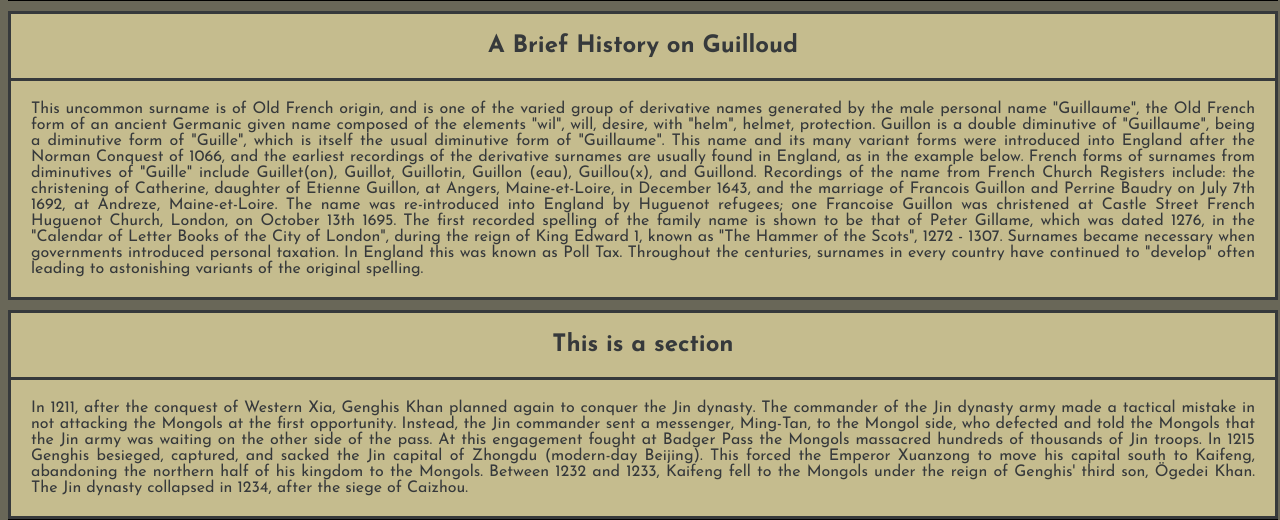
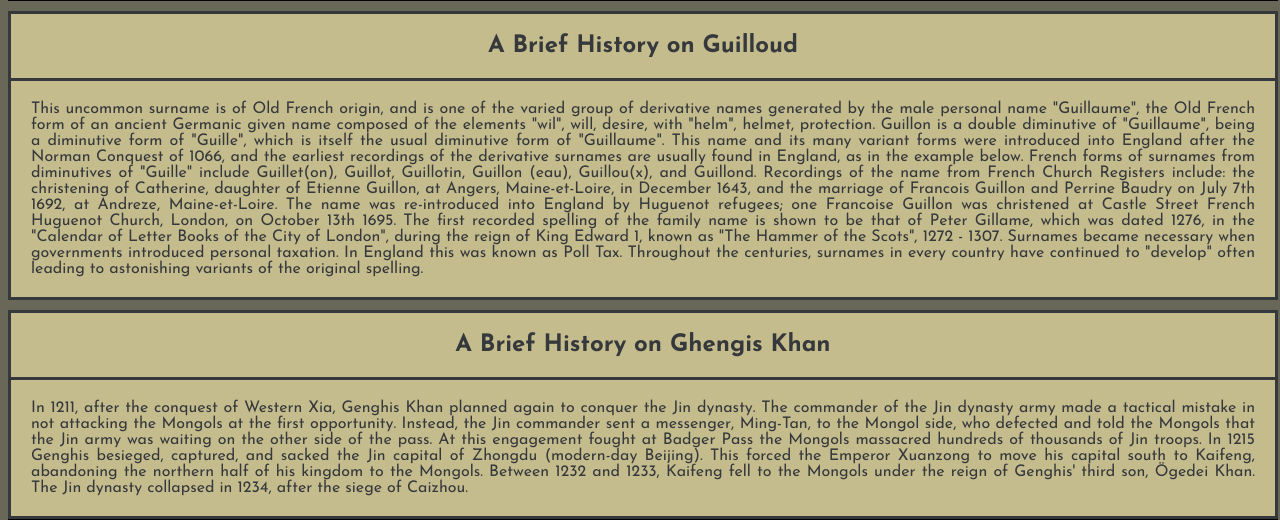
Before and after one commit to BlakeGuilloud/Bio, a plain HTML site: page history.html in a window 1280 px wide. Shown: the part 76-596 px from the top of the page. Drawn offline with Linux system fonts and the light colour scheme; a web font is replaced by a local one.

Commit message:
fourth commit

```diff
--- a/history.html
+++ b/history.html
@@ -26,7 +26,7 @@
   </section>
 
   <section class = "historySection">
-    <h1>This is a section</h1>
+    <h1>A Brief History on Ghengis Khan</h1>
     <p>In 1211, after the conquest of Western Xia, Genghis Khan planned again to conquer the Jin dynasty. The commander of the Jin dynasty army made a tactical mistake in not attacking the Mongols at the first opportunity. Instead, the Jin commander sent a messenger, Ming-Tan, to the Mongol side, who defected and told the Mongols that the Jin army was waiting on the other side of the pass. At this engagement fought at Badger Pass the Mongols massacred hundreds of thousands of Jin troops. In 1215 Genghis besieged, captured, and sacked the Jin capital of Zhongdu (modern-day Beijing). This forced the Emperor Xuanzong to move his capital south to Kaifeng, abandoning the northern half of his kingdom to the Mongols. Between 1232 and 1233, Kaifeng fell to the Mongols under the reign of Genghis' third son, Ögedei Khan. The Jin dynasty collapsed in 1234, after the siege of Caizhou.</p>
   </section>
   <footer>
```
Also changed, not shown: likes.html (+1 -1 lines).
